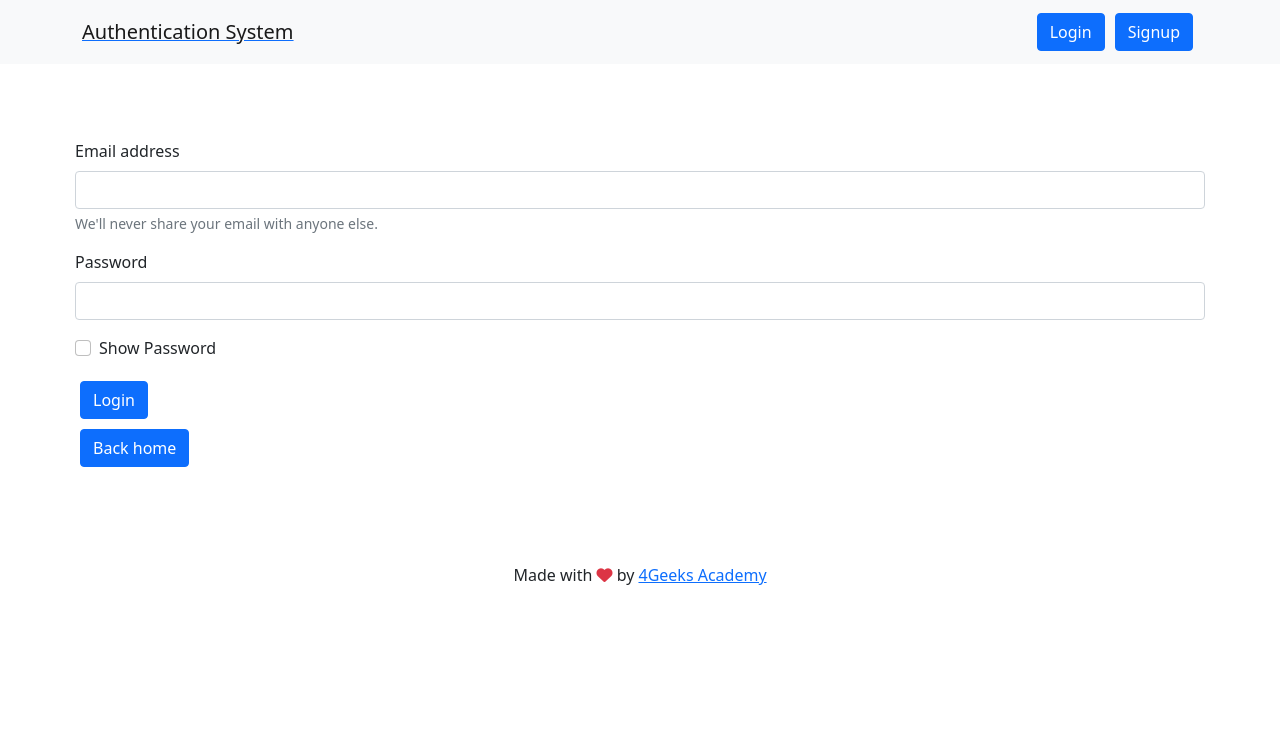
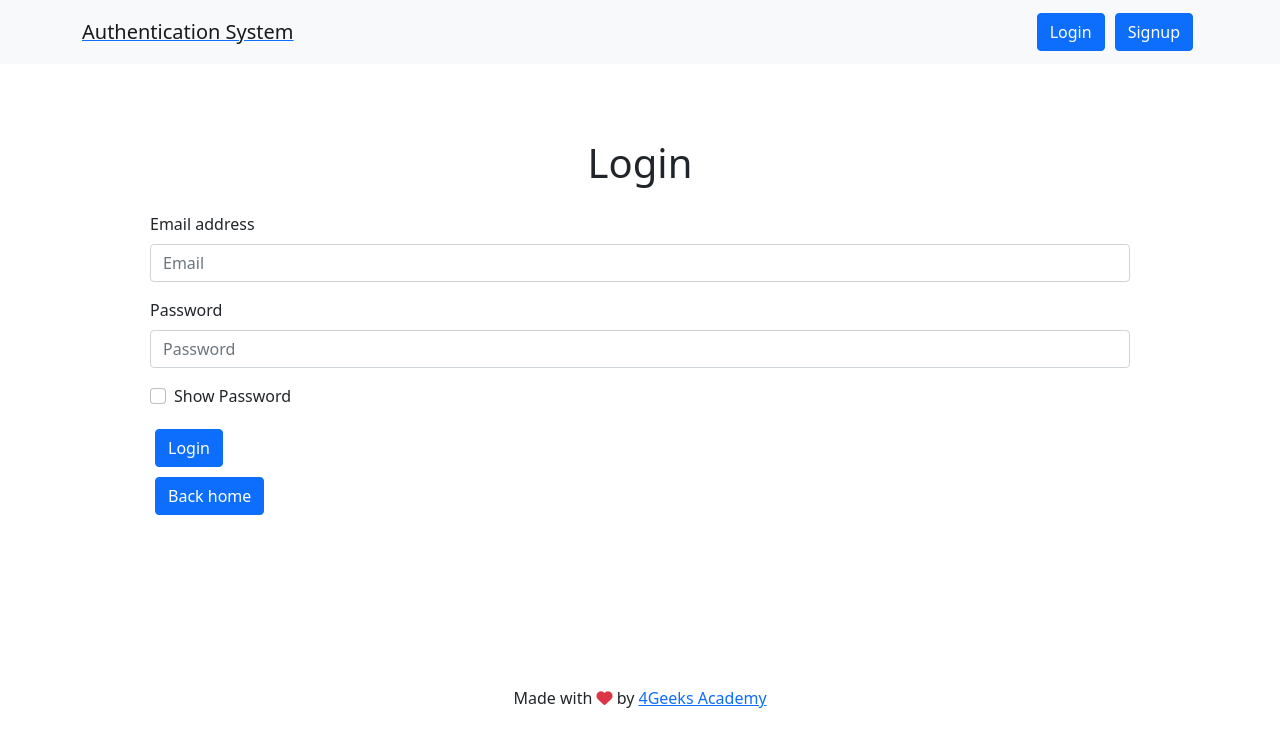
Before and after one commit to 4GeeksAcademy/Kay-Bahr-Authentication-System, a React app: page /login in a window 1280 px wide. Built offline with nearby package versions, Linux system fonts and the light colour scheme; no server answers.

Commit message:
login style commit

```diff
--- a/src/front/js/pages/login.jsx
+++ b/src/front/js/pages/login.jsx
@@ -6,14 +6,16 @@ export function Login() {
     return (
         <div id="endPointBody">
             <form>
+                <h1 class="text-center" id='loginH1'>
+                    Login
+                </h1>
                 <div class="mb-3">
                     <label for="exampleInputEmail1" class="form-label">Email address</label>
-                    <input type="email" class="form-control" id="exampleInputEmail1" aria-describedby="emailHelp" />
-                    <div id="emailHelp" class="form-text">We'll never share your email with anyone else.</div>
+                    <input type="email" class="form-control" id="exampleInputEmail1" aria-describedby="emailHelp" placeholder="Email"/>
                 </div>
                 <div class="mb-3">
                     <label for="exampleInputPassword1" class="form-label">Password</label>
-                    <input type="password" class="form-control" id="exampleInputPassword1" />
+                    <input type="password" class="form-control" id="exampleInputPassword1" placeholder="Password"/>
                 </div>
                 <div class="mb-3 form-check">
                     <input type="checkbox" class="form-check-input" id="exampleCheck1" />
--- a/src/front/styles/index.css
+++ b/src/front/styles/index.css
@@ -6,5 +6,10 @@
 }
 
 #endPointBody {
-    margin: 75px;
+    margin: 150px;
+    margin-top: 75px;
 }
+
+#loginH1 {
+    margin: 25px;
+}
```
